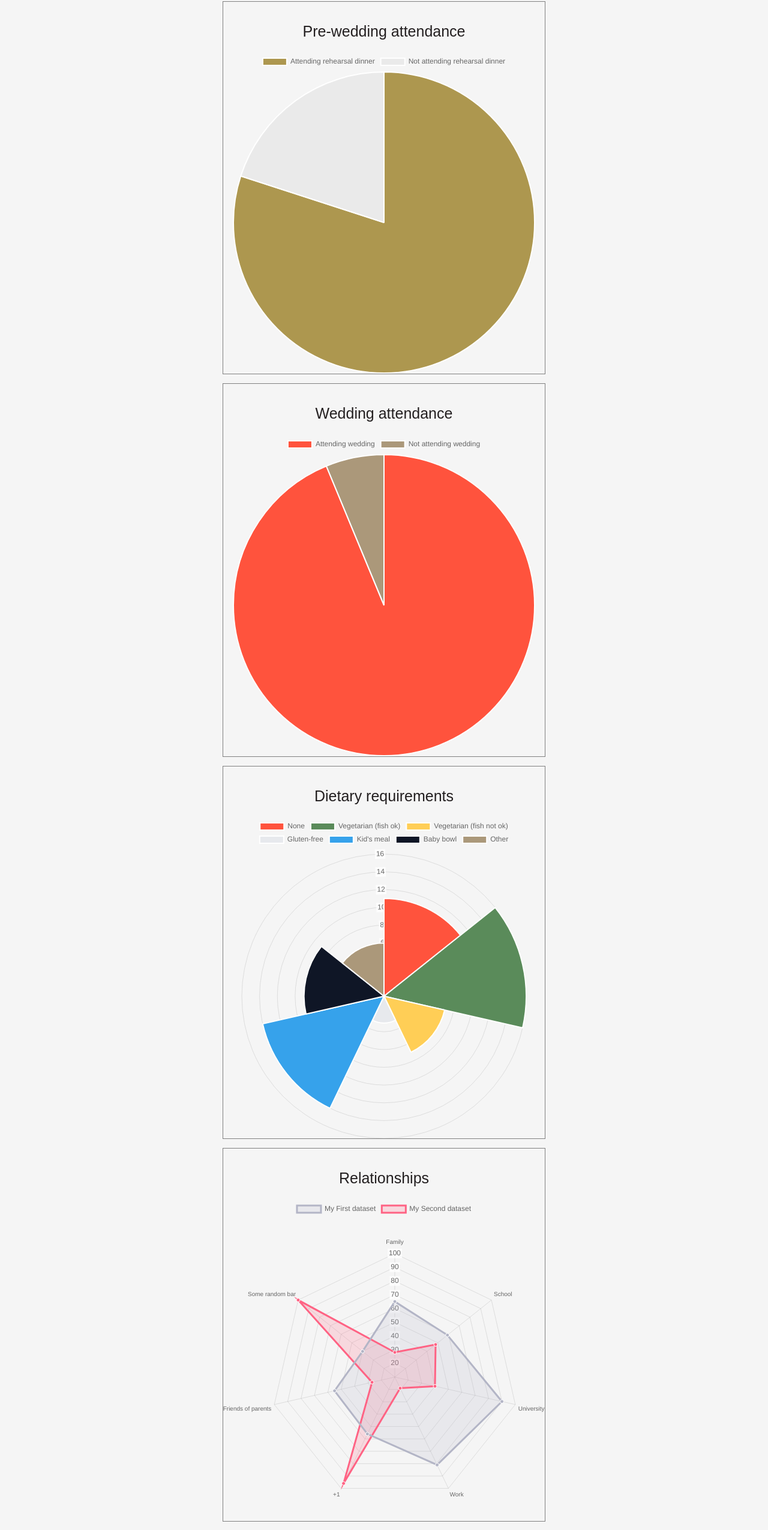
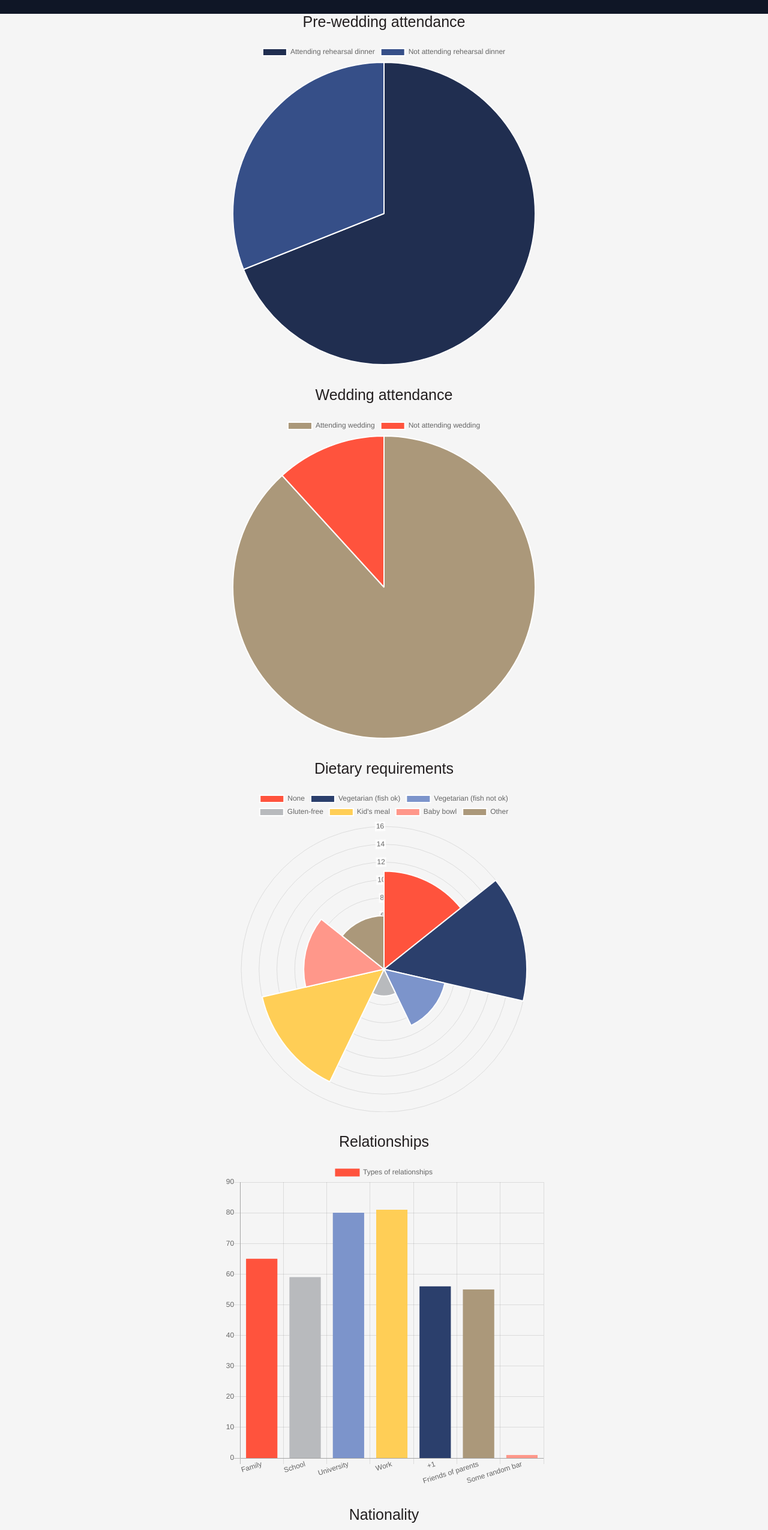
Before and after one commit to annemariecdeb/finalProject, a plain HTML site: page finalProject/analytics.html in a window 1280 px wide. Shown: the part 77-2628 px from the top of the page at 60% size. Drawn offline with nearby package versions, Linux system fonts and the light colour scheme.

Commit message:
Amends analytics graphs, firebase code and html footer

```diff
--- a/finalProject/analytics.html
+++ b/finalProject/analytics.html
@@ -3,16 +3,12 @@
     <head>
         <meta charset="UTF-8">
         <title>DroppingAnchor - Analytics</title>
-
         <link rel="stylesheet" href="https://cdnjs.cloudflare.com/ajax/libs/materialize/0.97.8/css/materialize.min.css">
         <link href="https://fonts.googleapis.com/icon?family=Material+Icons" rel="stylesheet">
         <link rel="stylesheet" type="text/css" href="https://maxcdn.bootstrapcdn.com/font-awesome/4.7.0/css/font-awesome.min.css">
         <link rel='stylesheet' href='styles/main.css'>
-
     </head>
-
     <!-- Head  -->
-
     <body>
         <header class="row Header" style="margin-bottom: 0;">
             <!-- full page width required hence a container within each row -->
@@ -39,42 +35,36 @@
                     </div>
                     <canvas id="preweddingAttendance" width="100" height="100"></canvas>
                 </div>
-
                 <div class="row Chart">
                     <div class="container">
                         <h2>Wedding attendance</h2>
                     </div>
                     <canvas id="weddingAttendance" width="100" height="100"></canvas>
                 </div>
-
                 <div class="row Chart">
                     <div class="container">
                         <h2>Dietary requirements</h2>
                     </div>
                     <canvas id="dietaryChart" width="100" height="100"></canvas>
                 </div>
-
                 <div class="row Chart">
                     <div class="container">
                         <h2>Relationships</h2>
                     </div>
-			<canvas id="relRadar" width="100" height="100"></canvas>
+                    <canvas id="relBar" width="100" height="100"></canvas>
                 </div>
-
                 <!-- <div class="row Chart">
                     <div class="container">
                     	<h2>Party</h2>
                     </div>
                     <canvas id="partyRadar" width="100" height="100"></canvas>
                     </div> -->
-
                 <div class="row Chart">
                     <div class="container">
                         <h2>Nationality</h2>
                     </div>
-			<canvas id="countryBubbles" width="100" height="100"></canvas>
+                    <canvas id="countryLine" width="100" height="100"></canvas>
                 </div>
-
                 <!-- <div class="row Chart">
                     <div class="container">
                     	<h2>Age</h2>
@@ -83,11 +73,7 @@
                     </div> -->
             </div>
         </div>
-
-
         <!-- Main -->
-
-
         <footer class="row" style="margin-bottom: 0;">
             <div class="footer-copyright Copyright">
                 <div class="container grey-text text-lighten-4">
@@ -102,12 +88,9 @@
             </div>
         </footer>
         <!-- Footer -->
-
         <script src="https://code.jquery.com/jquery-3.1.1.min.js"></script>
         <script type="text/javascript" src="https://cdnjs.cloudflare.com/ajax/libs/Chart.js/2.4.0/Chart.bundle.js"></script>
         <script src="https://cdnjs.cloudflare.com/ajax/libs/materialize/0.97.8/js/materialize.min.js"></script>
-
         <script src="scripts/analytics.js"></script>
-
     </body>
 </html>
--- a/finalProject/scripts/analytics.js
+++ b/finalProject/scripts/analytics.js
@@ -10,14 +10,14 @@ const pattendanceData = {
     ],
     datasets: [
         {
-            data: [200, 50],
+            data: [200, 90],
             backgroundColor: [
-                "#AD974F",
-                "#EAEAEA"
+                "#202e50",
+                "#364f88"
             ],
             hoverBackgroundColor: [
-                "#AB987A",
-                "#EAEAEA"
+                "#202e50",
+                "#364f88"
             ]
         }]
 };
@@ -40,14 +40,14 @@ const attendanceData = {
     ],
     datasets: [
         {
-            data: [300, 20],
+            data: [150, 20],
             backgroundColor: [
-                "#FF533D",
-                "#AB987A"
+                "#AB987A",
+                "#FF533D"
             ],
             hoverBackgroundColor: [
-                "#FF533D",
-                "#AB987A"
+                "#AB987A",
+                "#FF533D"
             ]
         }]
 };
@@ -76,11 +76,11 @@ const dietaryData = {
         ],
         backgroundColor: [
             "#FF533D",
-            "#5a8b5a",
+            "#2b3f6c",
+            "#7c94cb",
+            "#b8babd",
             "#FFCE56",
-            "#E7E9ED",
-            "#36A2EB",
-            "#0f1626",
+            "#ff978a",
             "#AB987A"
         ],
         label: 'My dataset' // for legend
@@ -104,40 +104,45 @@ new Chart(dietaryDiv, {
 
 // DIETARY REQUIREMENTS - POLAR
 
-const relDiv = document.getElementById("relRadar");
+const relDiv = document.getElementById("relBar");
 
 const relData = {
     labels: ["Family", "School", "University", "Work", "+1", "Friends of parents", "Some random bar"],
     datasets: [
         {
-            label: "My First dataset",
-            backgroundColor: "rgba(179,181,198,0.2)",
-            borderColor: "rgba(179,181,198,1)",
-            pointBackgroundColor: "rgba(179,181,198,1)",
-            pointBorderColor: "#fff",
-            pointHoverBackgroundColor: "#fff",
-            pointHoverBorderColor: "rgba(179,181,198,1)",
-            data: [65, 59, 90, 81, 56, 55, 40]
-        },
-        {
-            label: "My Second dataset",
-            backgroundColor: "rgba(255,99,132,0.2)",
-            borderColor: "rgba(255,99,132,1)",
-            pointBackgroundColor: "rgba(255,99,132,1)",
-            pointBorderColor: "#fff",
-            pointHoverBackgroundColor: "#fff",
-            pointHoverBorderColor: "rgba(255,99,132,1)",
-            data: [28, 48, 40, 19, 96, 27, 100]
+            label: "Types of relationships",
+            backgroundColor: [
+                '#FF533D',
+                '#b8babd',
+                '#7c94cb',
+                '#FFCE56',
+                '#2b3f6c',
+                '#AB987A',
+                '#ff978a'
+
+            ],
+            borderColor: [
+                '#FF533D',
+                '#b8babd',
+                '#7c94cb',
+                '#FFCE56',
+                '#2b3f6c',
+                '#AB987A',
+                '#ff978a'
+            ],
+            borderWidth: 1,
+            data: [65, 59, 80, 81, 56, 55, 1],
         }
     ]
 };
 
-const myRelRadar = new Chart(relDiv, {
-    type: 'radar',
+const myBarChart = new Chart(relDiv, {
+    type: 'bar',
     data: relData,
 });
 
-// RELATIONSHIPS - RADAR
+
+// RELATIONSHIPS - BAR
 
 // const partyDiv = document.getElementById("partyRadar");
 
@@ -174,32 +179,38 @@ const myRelRadar = new Chart(relDiv, {
 
 // // PARTY - RADAR
 
-const countryDiv = document.getElementById("countryBubbles");
+const countryDiv = document.getElementById("countryLine");
 
 const countryData = {
+    labels: ["USA", "Canada", "United Kingdom (aka London)", "India", "Singapore", "Armenia", "Japan"],
     datasets: [
         {
-            label: 'Canadian',
-            data: [
-                {
-                    x: 20,
-                    y: 30,
-                    z: 40,
-                    r: 15
-                }
-// Need to find a way to include more datasets for each country inputted
-
-
-
-            ],
-            backgroundColor:"#AB987A",
-            hoverBackgroundColor: "#AB987A",
-        }]
+            label: "Homeland",
+            fill: false,
+            lineTension: 0.1,
+            backgroundColor: "#7c94cb",
+            borderColor: "#7c94cb",
+            borderCapStyle: 'butt',
+            borderDash: [],
+            borderDashOffset: 0.0,
+            borderJoinStyle: 'miter',
+            pointBorderColor: "#b8babd",
+            pointBackgroundColor: "#fff",
+            pointBorderWidth: 1,
+            pointHoverRadius: 5,
+            pointHoverBackgroundColor: "#b8babd",
+            pointHoverBorderColor: "#b8babd",
+            pointHoverBorderWidth: 2,
+            pointRadius: 1,
+            pointHitRadius: 10,
+            data: [70, 100, 30, 50, 20, 40, 10],
+            spanGaps: false,
+        }
+    ]
 };
 
-const myBubbleChart = new Chart(countryDiv,{
-    type: 'bubble',
+const myLineChart = new Chart(countryDiv, {
+    type: 'line',
     data: countryData,
 });
-
-// COUNTRY - BUBBLES
+// COUNTRY - LINE
--- a/finalProject/styles/main.css
+++ b/finalProject/styles/main.css
@@ -1,5 +1,5 @@
 body {
-    background: #F5F5F5;
+    background: #0f1626;
     font-family: sans-serif;
 }
 
@@ -36,32 +36,17 @@ body {
     float: right;
 }
 
-/*#myChart--pie {
-    width: 300px !important;
-    height: 300px !important;
-    margin: 0 auto;
-}*/
-/*
-#myChart--polar {
-    width: 300px !important;
-    height: 300px !important;
-    margin: 0 auto;
-}
-
-#myChart--radar {
-    width: 300px !important;
-    height: 300px !important;
-    margin: 0 auto;
-}*/
-
-.Chart {
-    border: 1px solid grey;
+.row .Chart {
+/*    border: 1px solid grey;*/
     width: 60%;
-    margin: 15px auto;
+    margin: 30px auto;
 
 }
 
 
+h1 {
+  margin-top: 100px;
+}
 
 h2 {
   color: #231F20;
@@ -71,7 +56,6 @@ h2 {
 
 h5 {
     color: #0f1626;
-
 }
 
 li {
@@ -82,6 +66,10 @@ li {
     color: #FF533D;
 }
 
+.main-banner-image {
+  width: 100%;
+  margin-top: 108px;
+}
 
 input[type="text"], textarea {
   color: #0f1626;
```
Also changed, not shown: finalProject/extras.html (+5 -11 lines), finalProject/index.html (+6 -18 lines), finalProject/questionnaire.html (+3 -9 lines), finalProject/scripts/firebase.js (+55 -71 lines). Lines whose indentation alone changed are shown as unchanged.
